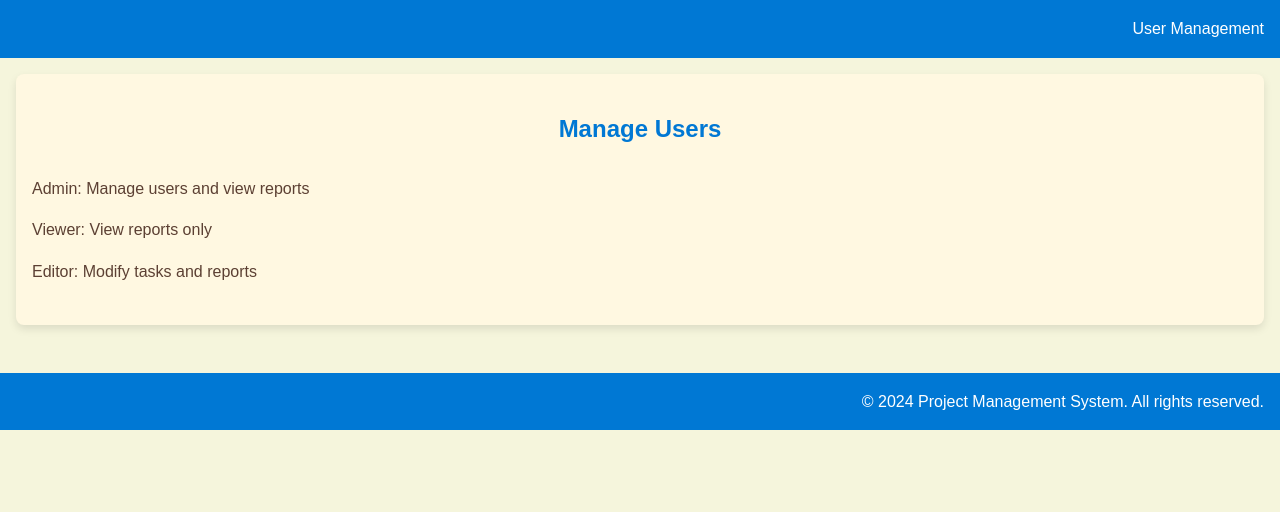
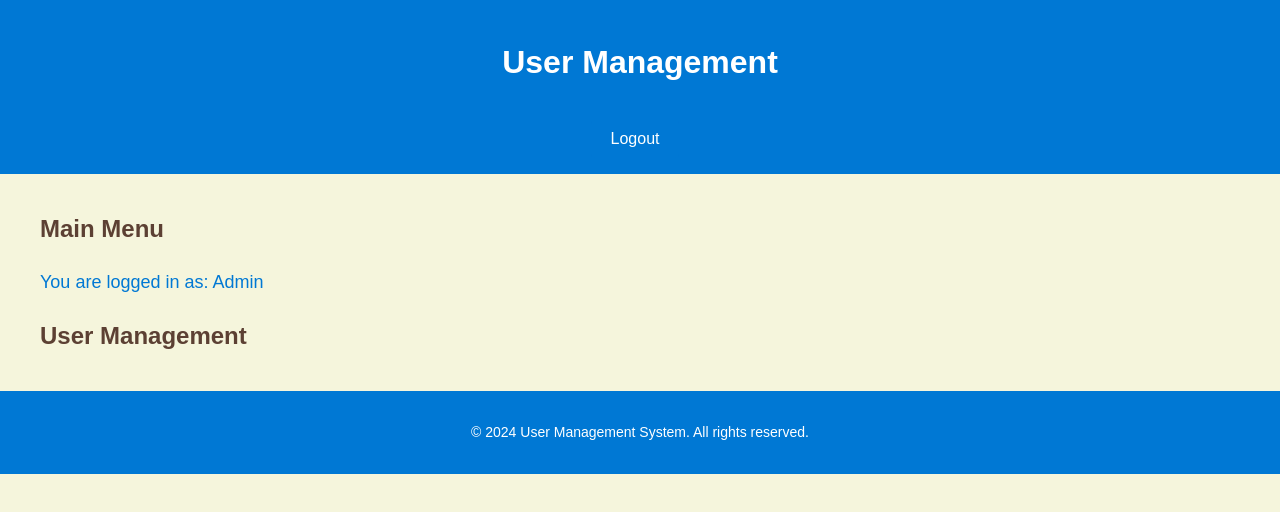
Before and after one commit to mehak-glitch/team_management, a plain HTML site: page user-management.html in a window 1280 px wide. Drawn offline with Linux system fonts and the light colour scheme.

Commit message:
user-management.html

```diff
--- a/user-management.html
+++ b/user-management.html
@@ -2,21 +2,43 @@
 <html lang="en">
 <head>
     <meta charset="UTF-8">
+    <meta name="viewport" content="width=device-width, initial-scale=1.0">
     <title>User Management</title>
-    <link rel="stylesheet" href="style.css">
+    <link rel="stylesheet" href="user-management.css">
 </head>
 <body>
-    <header>User Management</header>
+    <header>
+        <h1>User Management</h1>
+        <button id="logout">Logout</button>
+    </header>
     <main>
-        <section>
-            <h2>Manage Users</h2>
-            <ul>
-                <li>Admin: Manage users and view reports</li>
-                <li>Viewer: View reports only</li>
-                <li>Editor: Modify tasks and reports</li>
-            </ul>
+        <!-- Main Menu Section -->
+        <section id="main-menu">
+            <h2>Main Menu</h2>
+            <p id="user-role">You are logged in as: Admin</p>
+            <div id="menu-options"></div>
+        </section>
+
+        <!-- Admin Menu Section -->
+        <section id="user-management">
+            <h2>User Management</h2>
+            <!-- User Management functionality -->
+            <div id="user-management-functions" style="display:none;">
+                <!-- Manage Users and View Reports buttons -->
+                <button id="manage-users">Manage Users</button>
+                <button id="view-reports">View Reports</button>
+
+                <h3>Manage Users</h3>
+                <button id="add-user">Add New User</button>
+                <div id="user-list"></div>
+            </div>
         </section>
     </main>
-    <footer>© 2024 Project Management System. All rights reserved.</footer>
+
+    <footer>
+        <p>&copy; 2024 User Management System. All rights reserved.</p>
+    </footer>
+
+    <script src="user-management.js"></script>
 </body>
 </html>
```
